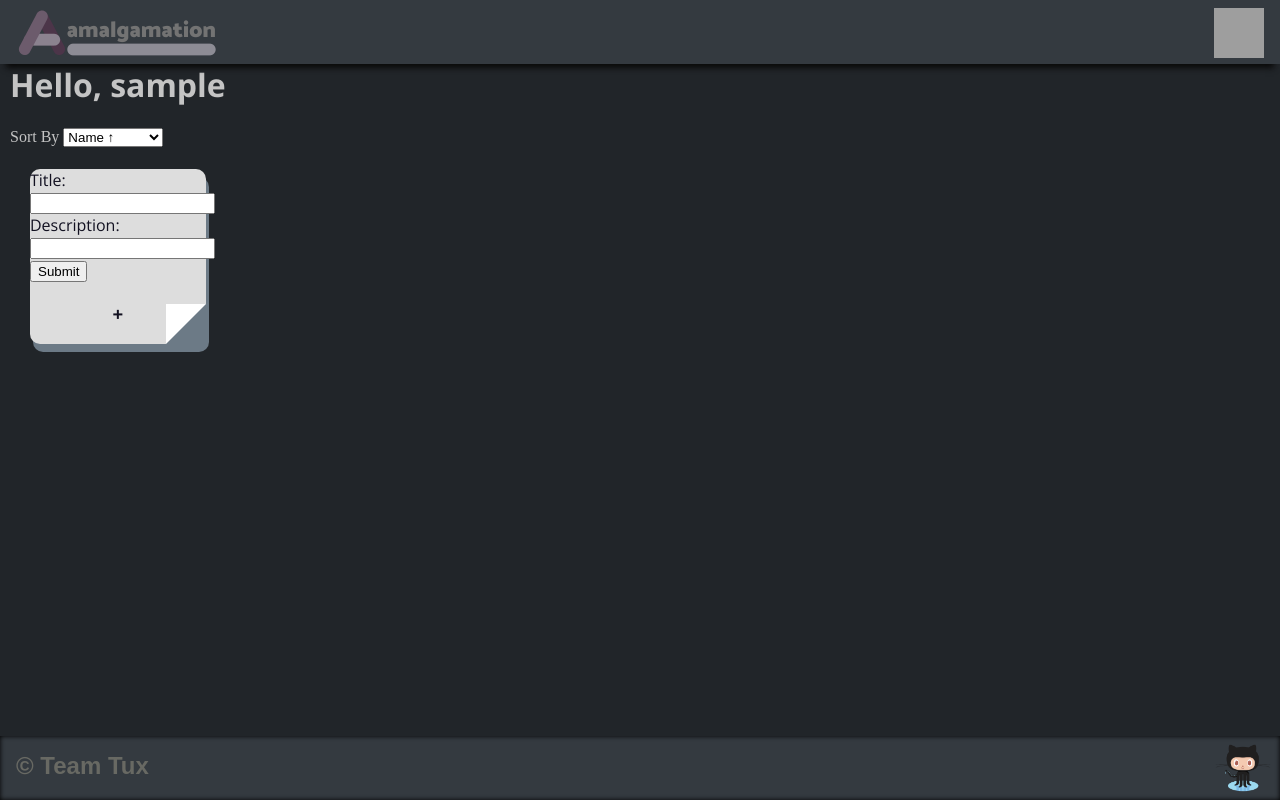
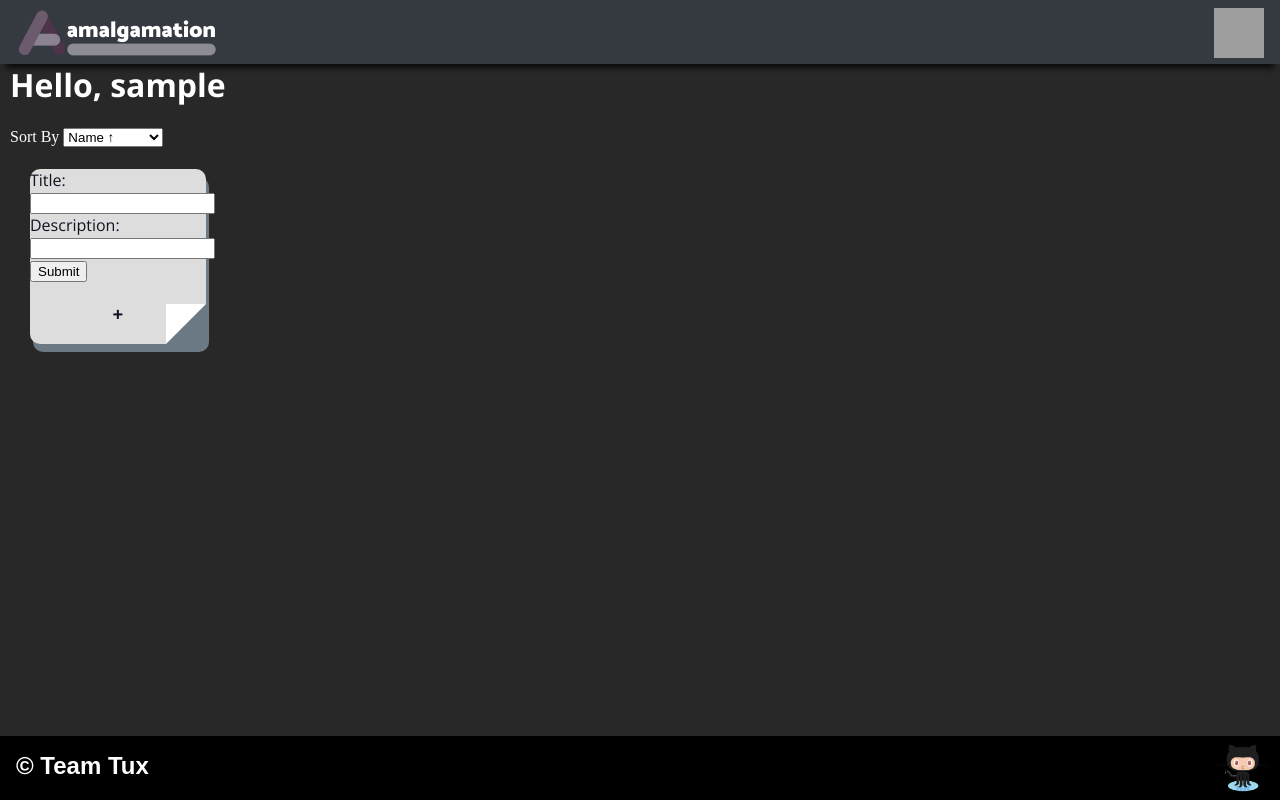
Before and after one commit to TheStopsign/Amalgamation, a PHP site: page /views/dashboard.php in a window 1280 px wide. Run offline with PHP 8.4, Linux system fonts and the light colour scheme; the visitor is signed in with stand-in values (Sample User, id 1); data comes from the database, SQL or seed files in the repository; grey boxes are pictures that could not be loaded.

Commit message:
Changed some styling to be more in line with the landing page

```diff
--- a/resources/style.css
+++ b/resources/style.css
@@ -8,7 +8,7 @@ body {
   padding: 0;
   margin: 0;
   font-family: "Open Sans", sans-serif, serif;
-  background-color: #212529;
+  background-color: #282829;
   height: 100%;
 }
 
@@ -137,7 +137,7 @@ header {
 footer {
   height: 4rem;
   width: 100%;
-  background-color: #343a40!important;
+  background-color: #000000 !important;
   font-family: "Agency FB", sans-serif, serif;
   color: white;
   bottom: 0;
@@ -152,7 +152,6 @@ footer {
   padding: 1rem 0rem 0rem 1rem;
   float: left;
   margin: auto;
-  color: #686963;
 }
 
 footer img {
--- a/resources/style_dashboard.css
+++ b/resources/style_dashboard.css
@@ -1,6 +1,6 @@
 html{
     font-family:  'Times New Roman', Times, serif;
-    color: #C4C4C4;
+    color: #ffffff;
 }
 
 body{
--- a/views/dashboard.php
+++ b/views/dashboard.php
@@ -25,7 +25,7 @@ session_start();
   <?php
 	$servername = "localhost";
 	$username = "root";
-	$password = "uzbGU/AT";
+	$password = "";
 	$dbname = "amalgamation";
 
 	// Create connection
@@ -68,7 +68,7 @@ session_start();
 
 <body>
   <header>
-    <img class="logo" src=../resources/images/logo2.png alt="amalgamation logo" width="200" height="50">
+    <a href="index.php"><img class="logo" src=../resources/images/logo1.png alt="amalgamation logo" width="200" height="50"></a>
     <img class="editing-icon" src="../resources/images/icons8-user.png" width="50" height="50"/>
   </header>
   <section class="colorbar"></section>
--- a/views/index.php
+++ b/views/index.php
@@ -46,7 +46,7 @@ if (isset($_REQUEST['logout'])) {
 </head>
 
 <body><nav class="navbar navbar-dark navbar-expand-lg fixed-top bg-dark navbar-custom">
-    <div class="container"><a class="navbar-brand text-lowercase" href="#"> <img src=../resources/images/logo1.png alt="amalgamation logo" width="300" height="75"></a><button data-toggle="collapse" data-target="#navbarResponsive" class="navbar-toggler"><span class="navbar-toggler-icon"></span></button>
+    <div class="container"><a class="navbar-brand text-lowercase" href="#"> <img src=../resources/images/logo1.png alt="amalgamation logo" width="200" height="50"></a><button data-toggle="collapse" data-target="#navbarResponsive" class="navbar-toggler"><span class="navbar-toggler-icon"></span></button>
         <div class="collapse navbar-collapse" id="navbarResponsive">
             <ul class="nav navbar-nav ml-auto">
                <?php
```
